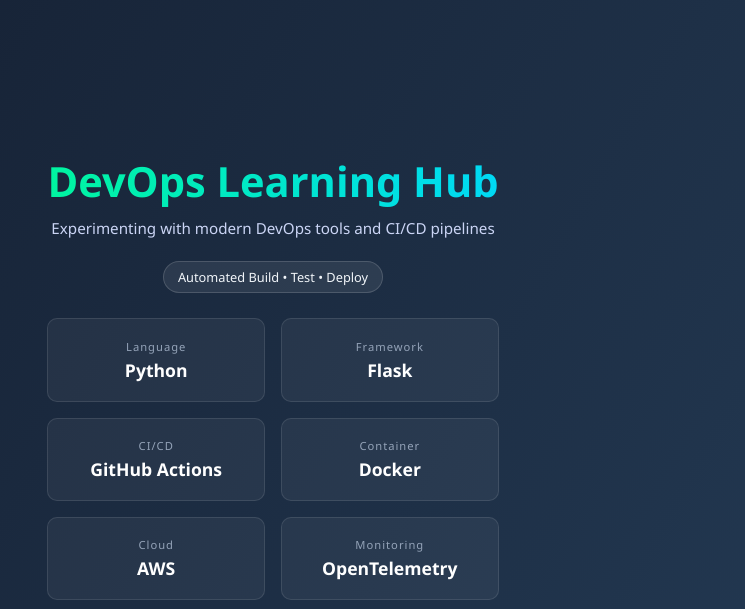
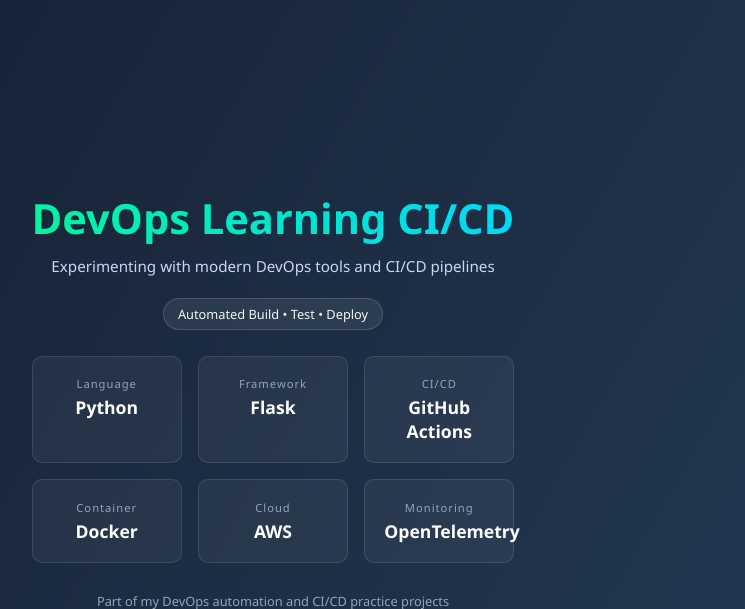
Before and after one commit to aakashrajarnav/github-actions, a Python web app: template templates/index.html in a window 1280 px wide. Shown: the top 609 px of the page, without its empty margins (367-1112 px from the left). Run offline with Jinja, Linux system fonts and the light colour scheme; the template is opened without the code that fills it, so the values that code supplies are empty.

Commit message:
updated index.html

```diff
--- a/templates/index.html
+++ b/templates/index.html
@@ -96,7 +96,7 @@ color:#94a3b8;
 
 <div class="wrapper">
 
-<h1>DevOps Learning Hub</h1>
+<h1>DevOps Learning CI/CD</h1>
 <p class="subtitle">Experimenting with modern DevOps tools and CI/CD pipelines</p>
 
 <div class="tag">Automated Build • Test • Deploy</div>
```
